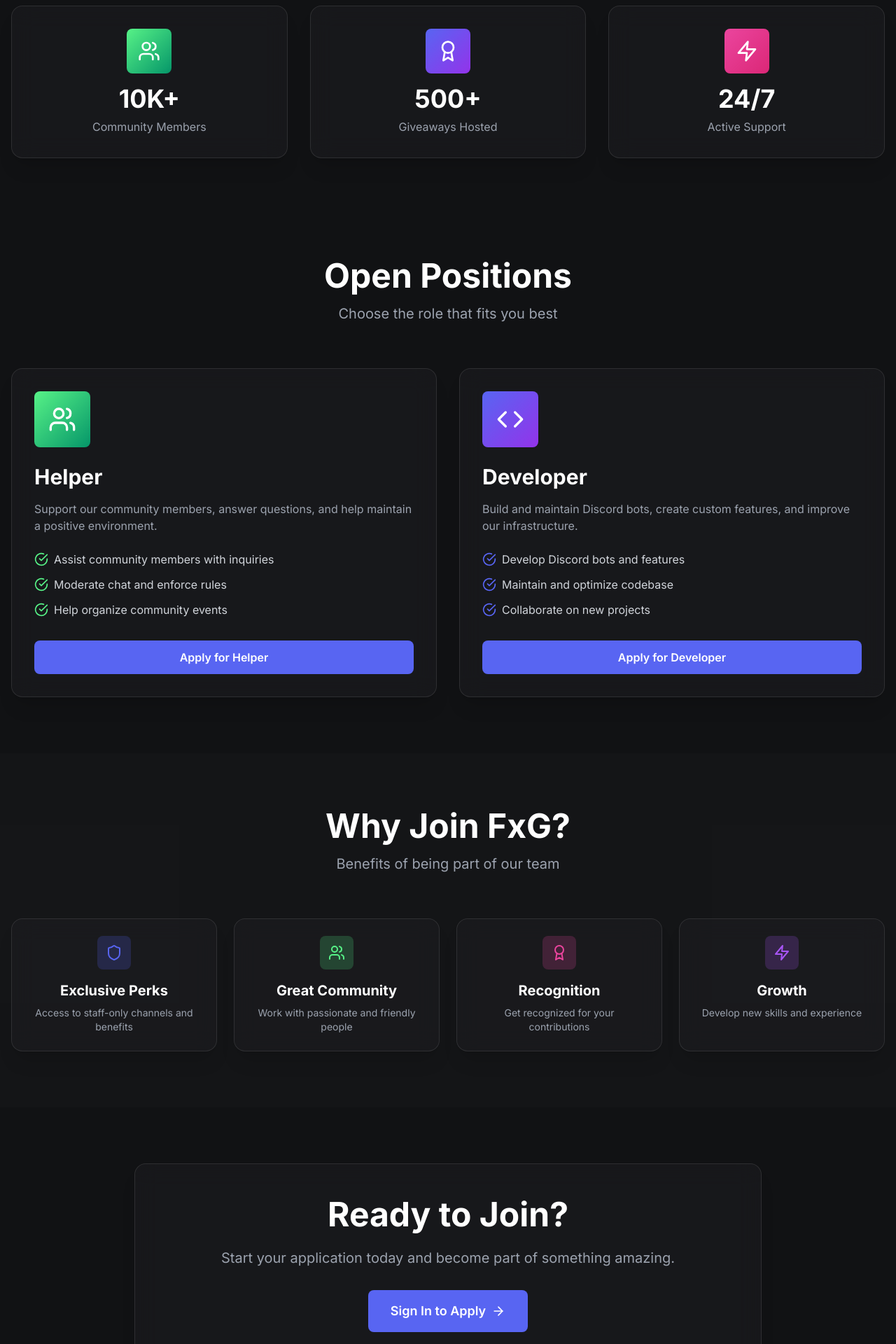
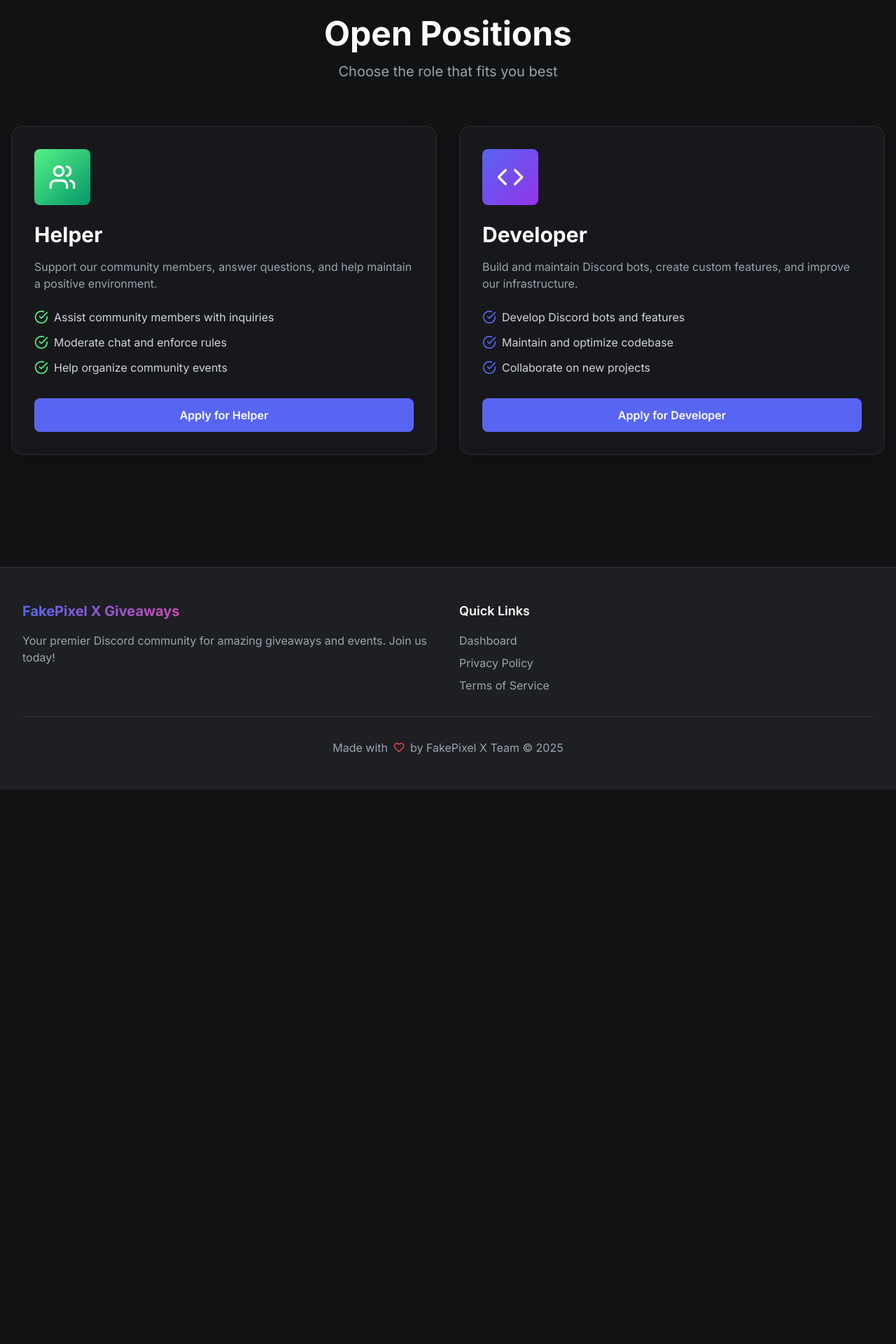
Before and after one commit to pythonplayer396/fxgteamapply, a Next.js app: page / in a window 1280 px wide. Shown: the part 600-2520 px from the top of the page at 70% size. After the commit the page ends 1728 px from the top, so only its background shows below. Built offline with nearby package versions, Linux system fonts and the light colour scheme; no server answers.

Commit message:
Remove stats, why join, and CTA sections from landing page

```diff
--- a/app/page.tsx
+++ b/app/page.tsx
@@ -42,37 +42,6 @@ export default function Home() {
                 View Positions
               </button>
             </a>
-          </div>
-        </div>
-      </section>
-
-      {/* Stats Section */}
-      <section className="py-16 px-4">
-        <div className="max-w-7xl mx-auto">
-          <div className="grid grid-cols-1 md:grid-cols-3 gap-8">
-            <div className="glass-card p-8 text-center">
-              <div className="w-16 h-16 bg-gradient-to-br from-discord-green to-emerald-600 rounded-lg flex items-center justify-center mx-auto mb-4">
-                <Users className="w-8 h-8 text-white" />
-              </div>
-              <h3 className="text-4xl font-bold mb-2">10K+</h3>
-              <p className="text-gray-400">Community Members</p>
-            </div>
-
-            <div className="glass-card p-8 text-center">
-              <div className="w-16 h-16 bg-gradient-to-br from-discord-blurple to-purple-600 rounded-lg flex items-center justify-center mx-auto mb-4">
-                <Award className="w-8 h-8 text-white" />
-              </div>
-              <h3 className="text-4xl font-bold mb-2">500+</h3>
-              <p className="text-gray-400">Giveaways Hosted</p>
-            </div>
-
-            <div className="glass-card p-8 text-center">
-              <div className="w-16 h-16 bg-gradient-to-br from-discord-fuchsia to-pink-600 rounded-lg flex items-center justify-center mx-auto mb-4">
-                <Zap className="w-8 h-8 text-white" />
-              </div>
-              <h3 className="text-4xl font-bold mb-2">24/7</h3>
-              <p className="text-gray-400">Active Support</p>
-            </div>
           </div>
         </div>
       </section>
@@ -151,67 +120,6 @@ export default function Home() {
         </div>
       </section>
 
-      {/* Why Join Section */}
-      <section className="py-20 px-4 bg-discord-dark/30">
-        <div className="max-w-7xl mx-auto">
-          <div className="text-center mb-16">
-            <h2 className="text-5xl font-bold mb-4">Why Join FxG?</h2>
-            <p className="text-xl text-gray-400">Benefits of being part of our team</p>
-          </div>
-
-          <div className="grid grid-cols-1 md:grid-cols-2 lg:grid-cols-4 gap-6">
-            <div className="glass-card p-6 text-center">
-              <div className="w-12 h-12 bg-discord-blurple/20 rounded-lg flex items-center justify-center mx-auto mb-4">
-                <Shield className="w-6 h-6 text-discord-blurple" />
-              </div>
-              <h4 className="text-xl font-bold mb-2">Exclusive Perks</h4>
-              <p className="text-gray-400 text-sm">Access to staff-only channels and benefits</p>
-            </div>
-
-            <div className="glass-card p-6 text-center">
-              <div className="w-12 h-12 bg-discord-green/20 rounded-lg flex items-center justify-center mx-auto mb-4">
-                <Users className="w-6 h-6 text-discord-green" />
-              </div>
-              <h4 className="text-xl font-bold mb-2">Great Community</h4>
-              <p className="text-gray-400 text-sm">Work with passionate and friendly people</p>
-            </div>
-
-            <div className="glass-card p-6 text-center">
-              <div className="w-12 h-12 bg-discord-fuchsia/20 rounded-lg flex items-center justify-center mx-auto mb-4">
-                <Award className="w-6 h-6 text-discord-fuchsia" />
-              </div>
-              <h4 className="text-xl font-bold mb-2">Recognition</h4>
-              <p className="text-gray-400 text-sm">Get recognized for your contributions</p>
-            </div>
-
-            <div className="glass-card p-6 text-center">
-              <div className="w-12 h-12 bg-purple-500/20 rounded-lg flex items-center justify-center mx-auto mb-4">
-                <Zap className="w-6 h-6 text-purple-500" />
-              </div>
-              <h4 className="text-xl font-bold mb-2">Growth</h4>
-              <p className="text-gray-400 text-sm">Develop new skills and experience</p>
-            </div>
-          </div>
-        </div>
-      </section>
-
-      {/* CTA Section */}
-      <section className="py-20 px-4">
-        <div className="max-w-4xl mx-auto text-center">
-          <div className="glass-card p-12">
-            <h2 className="text-4xl md:text-5xl font-bold mb-6">Ready to Join?</h2>
-            <p className="text-xl text-gray-400 mb-8">
-              Start your application today and become part of something amazing.
-            </p>
-            <Link href={session ? "/dashboard" : "/auth/login"}>
-              <button className="btn-primary text-lg px-8 py-4 flex items-center gap-2 mx-auto">
-                {session ? "View Dashboard" : "Sign In to Apply"}
-                <ArrowRight className="w-5 h-5" />
-              </button>
-            </Link>
-          </div>
-        </div>
-      </section>
     </div>
   )
 }
```
